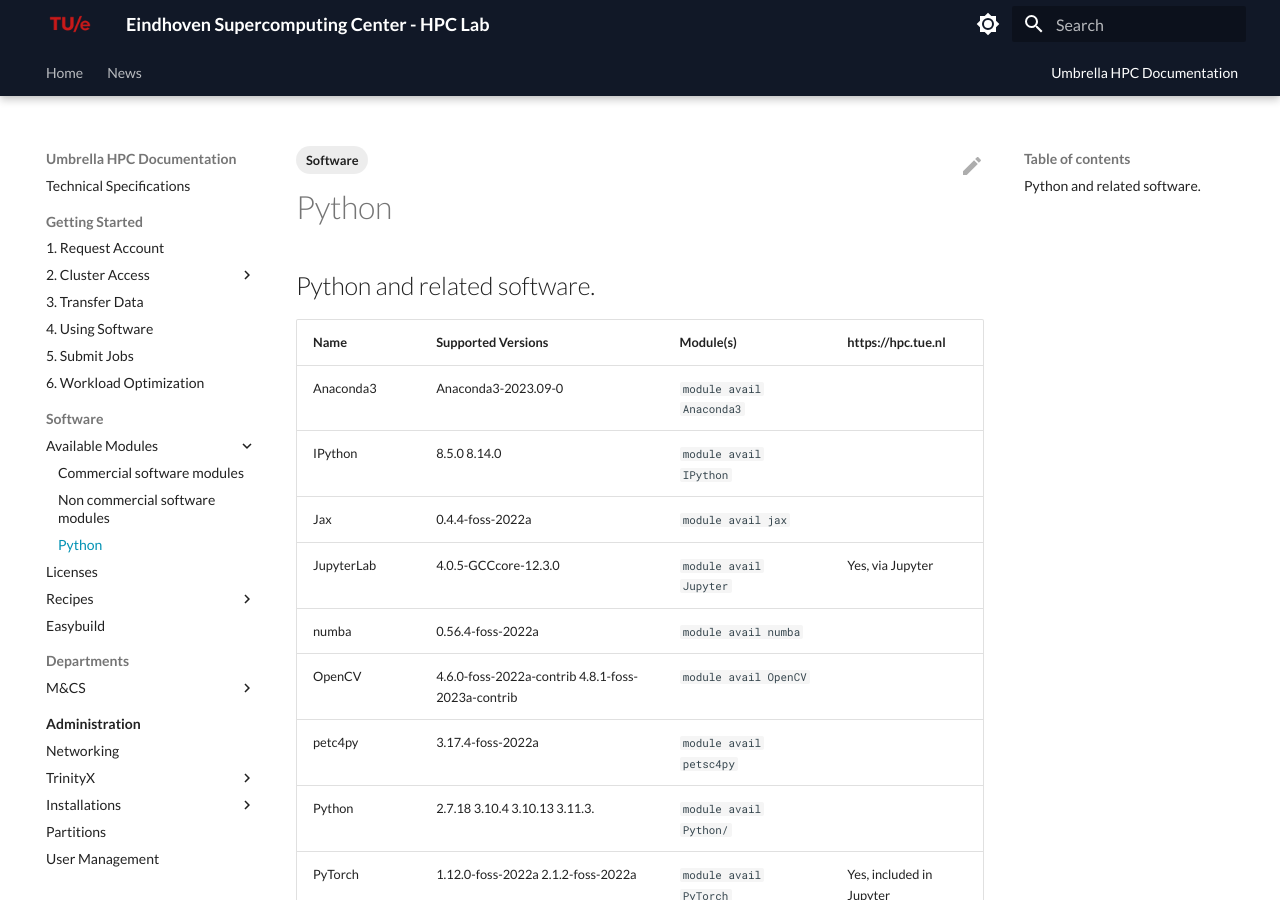
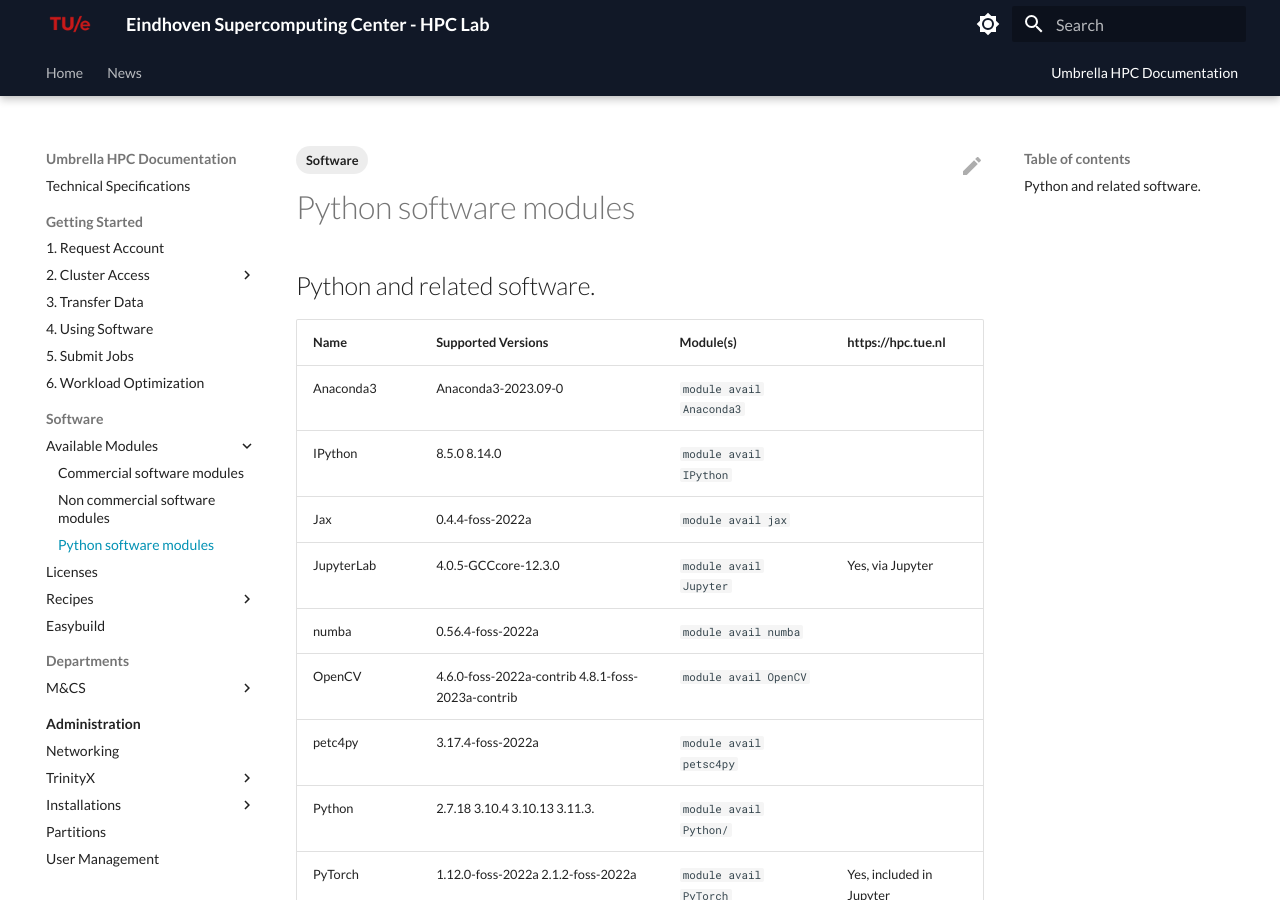
Before and after one commit to gferhpc/supercomputing.tue.nl, an MkDocs documentation site: the page built from pages/documentation/software/modules/python.md, in a window 1280 px wide and 900 px high. Built offline with MkDocs 1.6.1 and Material for MkDocs 9.7.7, drawn with Linux system fonts in a browser that asks for light colours.

Commit message:
Update python.md

```diff
--- a/pages/documentation/software/modules/python.md
+++ b/pages/documentation/software/modules/python.md
@@ -1,6 +1,8 @@
 ---
+title: Python software modules
 tags: [Software]
 ---
+
 ## Python and related software.
 
 | Name           | Supported Versions                   | Module(s)                | https://hpc.tue.nl |
```
